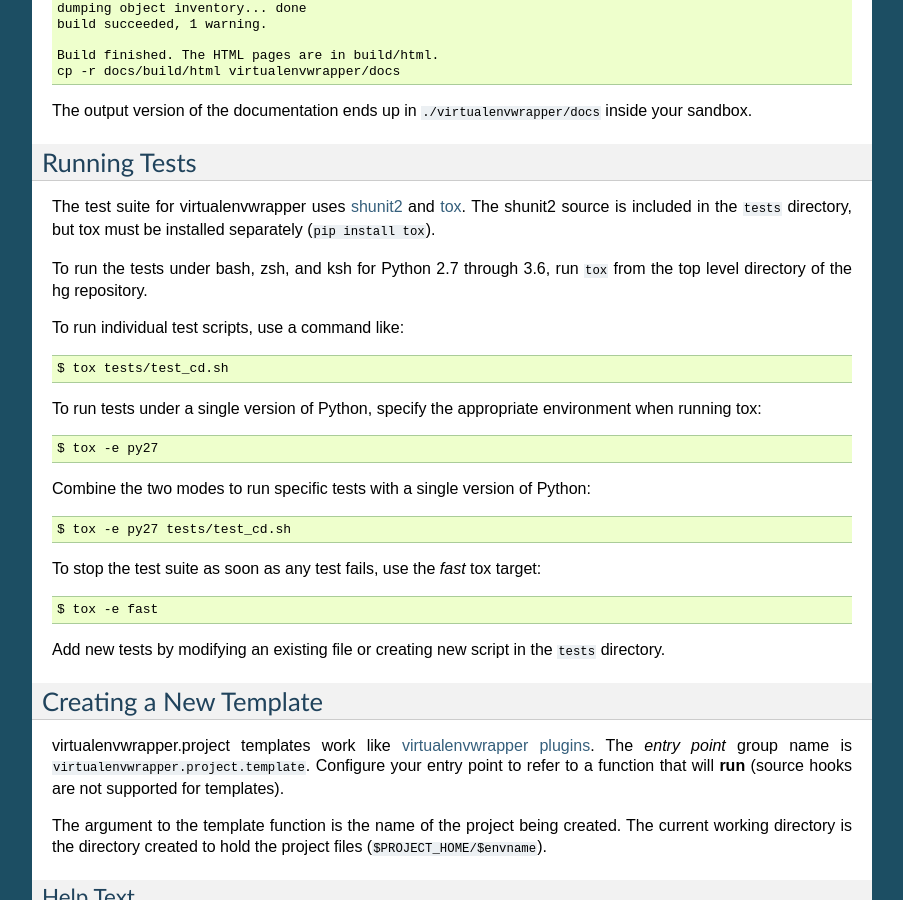
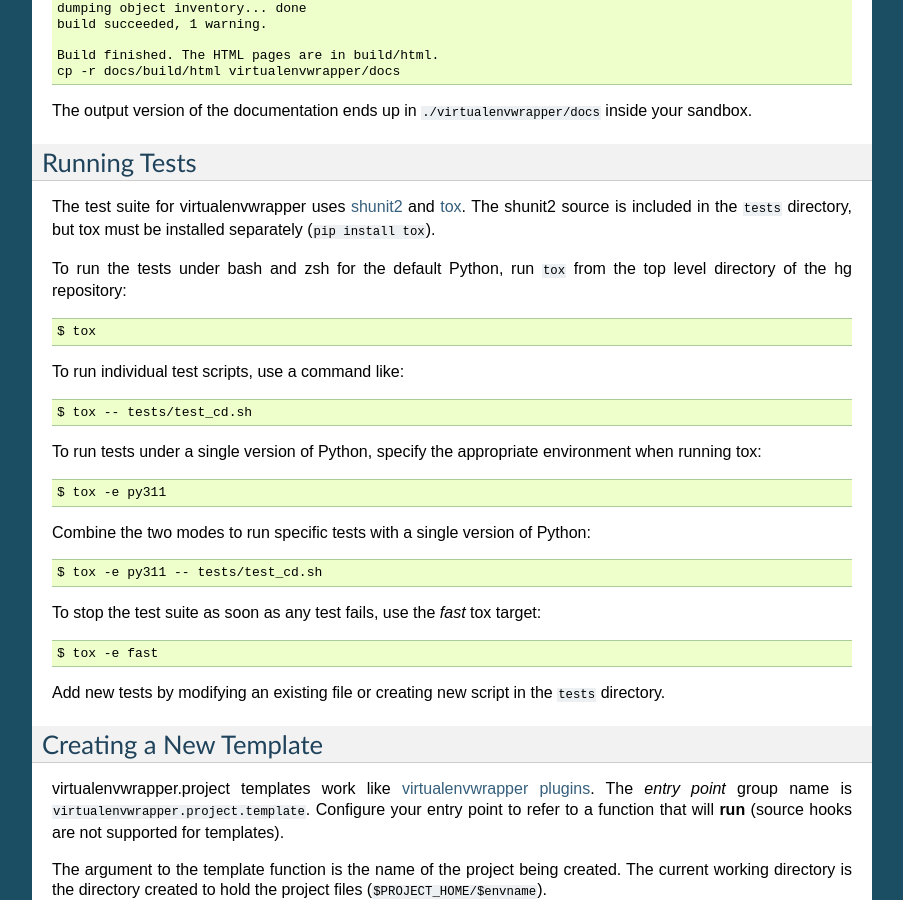
Before and after one commit to python-virtualenvwrapper/virtualenvwrapper, a Sphinx documentation site: the page built from docs/source/developers.rst, in a window 1280 px wide and 900 px high, scrolled down 860 px. Shown: the whole window, without its empty margins (198-1101 px from the left). Built offline with Sphinx 7.4.7, drawn with Linux system fonts in a browser that asks for light colours; pages that are not in the unit, such as notebooks, are missing from menus.

Commit message:
update tox to only use default python version

```diff
--- a/docs/source/developers.rst
+++ b/docs/source/developers.rst
@@ -69,22 +69,24 @@
 shunit2 source is included in the ``tests`` directory, but tox must be
 installed separately (``pip install tox``).
 
-To run the tests under bash, zsh, and ksh for Python 2.7 through 3.6,
-run ``tox`` from the top level directory of the hg repository.
+To run the tests under bash and zsh for the default Python,
+run ``tox`` from the top level directory of the hg repository::
+
+  $ tox
 
 To run individual test scripts, use a command like::
 
-  $ tox tests/test_cd.sh
+  $ tox -- tests/test_cd.sh
 
 To run tests under a single version of Python, specify the appropriate
 environment when running tox::
 
-  $ tox -e py27
+  $ tox -e py311
 
 Combine the two modes to run specific tests with a single version of
 Python::
 
-  $ tox -e py27 tests/test_cd.sh
+  $ tox -e py311 -- tests/test_cd.sh
 
 To stop the test suite as soon as any test fails, use the `fast` tox
 target::
```
Also changed, not shown: 1 other file.
